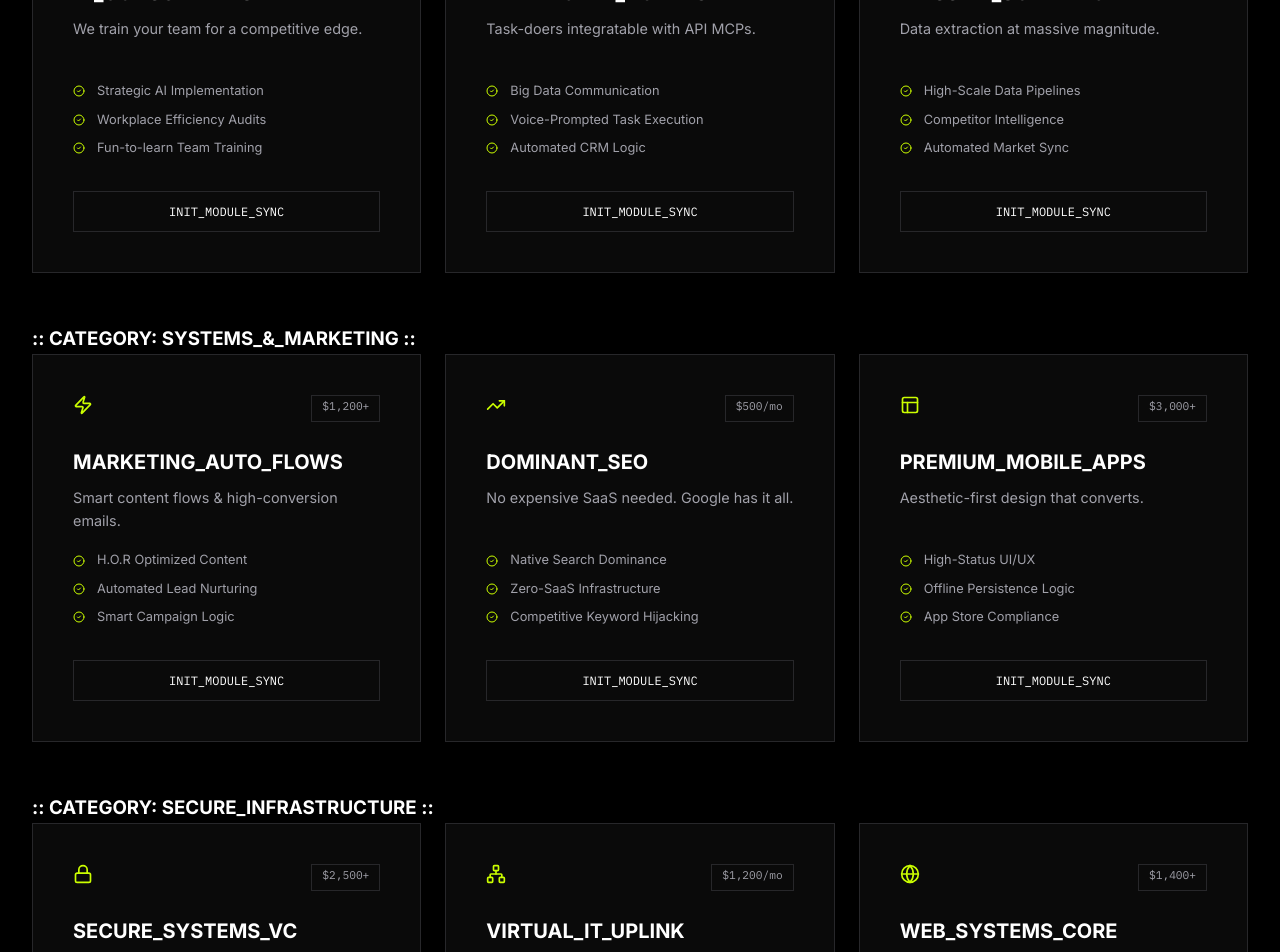
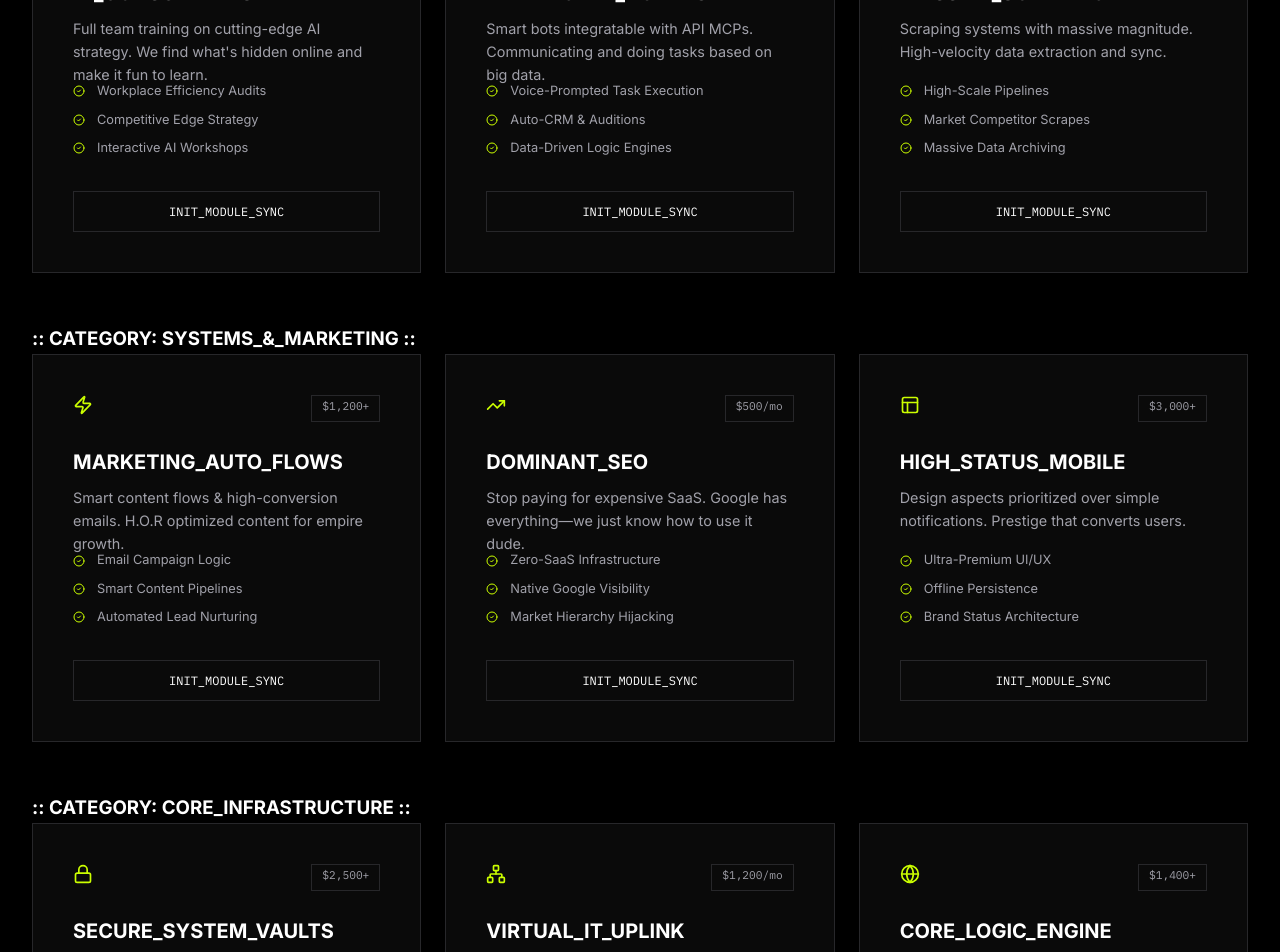
Before and after one commit to Dawgon-ai/404200faceleft, a React (Vite) app: page / in a window 1280 px wide. Shown: the part 2340-3292 px from the top of the page. Built offline with nearby package versions, Linux system fonts and the light colour scheme.

Commit message:
Finalizing service overhaul (Specific, high-status language) and fixed Sir Systems' tea-break logic.

```diff
--- a/src/components/ChatWidget.tsx
+++ b/src/components/ChatWidget.tsx
@@ -9,15 +9,24 @@ const ChatWidget = ({ isOpen, onClose }: { isOpen: boolean; onClose: () => void
   ]);
   const [input, setInput] = useState('');
   const [loading, setLoading] = useState(false);
+  const [consecutiveErrors, setConsecutiveErrors] = useState(0);
+  const [teaBreakMode, setTeaBreakMode] = useState(false);
   const chatRef = useRef<any>(null);
   const messagesEndRef = useRef<HTMLDivElement>(null);
+  const teaBreakTimerRef = useRef<any>(null);
 
   useEffect(() => {
     messagesEndRef.current?.scrollIntoView({ behavior: 'smooth' });
-  }, [messages, loading]);
+  }, [messages, loading, teaBreakMode]);
+
+  useEffect(() => {
+    return () => {
+      if (teaBreakTimerRef.current) clearTimeout(teaBreakTimerRef.current);
+    };
+  }, []);
 
   const handleSend = async () => {
-    if (!input.trim()) return;
+    if (!input.trim() || teaBreakMode) return;
     const userText = input;
     setInput('');
     setMessages(prev => [...prev, { role: 'user', text: userText }]);
@@ -64,21 +73,39 @@ const ChatWidget = ({ isOpen, onClose }: { isOpen: boolean; onClose: () => void
       const text = response.text();
 
       setMessages(prev => [...prev, { role: 'model', text: text }]);
+      setConsecutiveErrors(0);
       setLoading(false);
 
     } catch (error: any) {
       console.error('Detailed Gemini Error:', error);
 
-      let errorMsg = 'ERR: UPLINK_LOST.';
-      const msg = error?.message || '';
+      const errorResponses = [
+        "Spilled my tea, governor! The uplink has gone all wobbly. Check that API key in the .env, would you?",
+        "Right, this is a bit embarrassing. My brain's gone on a strike. Check your connection or the Gemini key.",
+        "Bloody hell! The signal is weaker than a cup of water masquerading as tea. Recheck that VITE_GEMINI_API_KEY.",
+        "System's having a proper tantrum. I can't reach the mother-ship. Are we sure the key is valid, mate?",
+        "Cor blimey! My digital pigeons aren't delivering messages. Something's amiss with the connection, dear.",
+        "A proper kerfuffle! My circuits are doing the cha-cha. Perhaps a quick check of the API key will sort it?",
+        "Oh dear, oh dear. It seems I've hit a bit of a snag. My apologies, but the digital ether is playing tricks on me. Is the API key in order?",
+        "My apologies, mate, but my connection to the grand network is as reliable as a British summer. Could you check the API key for me?"
+      ];
 
-      if (msg.includes('403')) errorMsg = 'ERR: AUTH_DENIED. RECHECK_KEY.';
-      else if (msg.includes('API_KEY_INVALID')) errorMsg = 'ERR: INVALID_KEY.';
-      else if (msg.includes('network')) errorMsg = 'ERR: NETWORK_TIMEOUT.';
-      else if (msg.includes('SAFETY')) errorMsg = 'ERR: RESPONSE_BLOCKED_BY_SAFETY.';
-
-      const snippet = msg.substring(0, 40);
-      setMessages(prev => [...prev, { role: 'model', text: `${errorMsg} [${snippet}...]` }]);
+      const randomError = errorResponses[Math.floor(Math.random() * errorResponses.length)];
+      setConsecutiveErrors(prev => {
+        const next = prev + 1;
+        if (next >= 3) {
+          setTeaBreakMode(true);
+          teaBreakTimerRef.current = setTimeout(() => {
+            setTeaBreakMode(false);
+            setConsecutiveErrors(0);
+            setMessages(prevMsgs => [...prevMsgs, { role: 'model', text: "Right, tea break's over! Sir Systems is back online and ready for action. What's next, dear?" }]);
+          }, 30000);
+          setMessages(prevMsgs => [...prevMsgs, { role: 'model', text: `[SIR_SYSTEMS_OFFLINE]: Blimey! That's three errors in a row. Sir Systems is off for a mandatory tea break to recalibrate. My apologies, governor. I'll be back in a jiffy!` }]);
+        } else {
+          setMessages(prevMsgs => [...prevMsgs, { role: 'model', text: `[SIR_SYSTEMS_ERROR]: ${randomError}` }]);
+        }
+        return next;
+      });
       setLoading(false);
     }
   };
@@ -111,6 +138,7 @@ const ChatWidget = ({ isOpen, onClose }: { isOpen: boolean; onClose: () => void
               </div>
             ))}
             {loading && <div className="chat-loading">{'>'} PROCESSING_QUERY...</div>}
+            {teaBreakMode && <div className="chat-loading">{'>'} SIR_SYSTEMS_ON_TEA_BREAK...</div>}
             <div ref={messagesEndRef} />
           </div>
           <div className="chat-footer">
@@ -120,10 +148,11 @@ const ChatWidget = ({ isOpen, onClose }: { isOpen: boolean; onClose: () => void
               value={input}
               onChange={(e) => setInput(e.target.value)}
               onKeyDown={(e) => e.key === 'Enter' && handleSend()}
-              placeholder="ENTER_COMMAND..."
+              placeholder={teaBreakMode ? "SIR_SYSTEMS_IS_ON_TEA_BREAK..." : "ENTER_COMMAND..."}
               autoFocus
+              disabled={teaBreakMode}
             />
-            <button onClick={handleSend}><Send size={14} /></button>
+            <button onClick={handleSend} disabled={teaBreakMode}><Send size={14} /></button>
           </div>
         </motion.div>
       )}
--- a/src/components/Services.tsx
+++ b/src/components/Services.tsx
@@ -13,7 +13,8 @@ import {
     Mic,
     Database,
     Globe,
-    Lock
+    Lock,
+    Users
 } from 'lucide-react';
 import { motion } from 'framer-motion';
 
@@ -49,7 +50,7 @@ const Services = () => {
             <div className="container">
                 <div className="section-header">
                     <h2 className="section-title">SYSTEM_MODULES</h2>
-                    <p className="section-subtitle">Engineered for absolute reliability and high-speed delivery.</p>
+                    <p className="section-subtitle">Engineered for absolute reliability and massive magnitude.</p>
                 </div>
 
                 <div className="market-focus">
@@ -57,27 +58,27 @@ const Services = () => {
                 </div>
                 <div className="services-grid">
                     <ServiceBlock
-                        icon={Bot}
+                        icon={Users}
                         title="AI_CONSULTANTS"
                         price="$1,500+"
-                        subtitle="We train your team for a competitive edge."
-                        items={["Strategic AI Implementation", "Workplace Efficiency Audits", "Fun-to-learn Team Training"]}
+                        subtitle="Full team training on cutting-edge AI strategy. We find what's hidden online and make it fun to learn."
+                        items={["Workplace Efficiency Audits", "Competitive Edge Strategy", "Interactive AI Workshops"]}
                         delay={1}
                     />
                     <ServiceBlock
                         icon={Cpu}
                         title="INTELLIGENT_AGENTS"
                         price="$2,200+"
-                        subtitle="Task-doers integratable with API MCPs."
-                        items={["Big Data Communication", "Voice-Prompted Task Execution", "Automated CRM Logic"]}
+                        subtitle="Smart bots integratable with API MCPs. Communicating and doing tasks based on big data."
+                        items={["Voice-Prompted Task Execution", "Auto-CRM & Auditions", "Data-Driven Logic Engines"]}
                         delay={2}
                     />
                     <ServiceBlock
                         icon={Database}
                         title="MASSIVE_SCRAPING"
                         price="$800+"
-                        subtitle="Data extraction at massive magnitude."
-                        items={["High-Scale Data Pipelines", "Competitor Intelligence", "Automated Market Sync"]}
+                        subtitle="Scraping systems with massive magnitude. High-velocity data extraction and sync."
+                        items={["High-Scale Pipelines", "Market Competitor Scrapes", "Massive Data Archiving"]}
                         delay={3}
                     />
                 </div>
@@ -91,55 +92,55 @@ const Services = () => {
                         icon={Zap}
                         title="MARKETING_AUTO_FLOWS"
                         price="$1,200+"
-                        subtitle="Smart content flows & high-conversion emails."
-                        items={["H.O.R Optimized Content", "Automated Lead Nurturing", "Smart Campaign Logic"]}
+                        subtitle="Smart content flows & high-conversion emails. H.O.R optimized content for empire growth."
+                        items={["Email Campaign Logic", "Smart Content Pipelines", "Automated Lead Nurturing"]}
                         delay={4}
                     />
                     <ServiceBlock
                         icon={TrendingUp}
                         title="DOMINANT_SEO"
                         price="$500/mo"
-                        subtitle="No expensive SaaS needed. Google has it all."
-                        items={["Native Search Dominance", "Zero-SaaS Infrastructure", "Competitive Keyword Hijacking"]}
+                        subtitle="Stop paying for expensive SaaS. Google has everything—we just know how to use it dude."
+                        items={["Zero-SaaS Infrastructure", "Native Google Visibility", "Market Hierarchy Hijacking"]}
                         delay={5}
                     />
                     <ServiceBlock
                         icon={Layout}
-                        title="PREMIUM_MOBILE_APPS"
+                        title="HIGH_STATUS_MOBILE"
                         price="$3,000+"
-                        subtitle="Aesthetic-first design that converts."
-                        items={["High-Status UI/UX", "Offline Persistence Logic", "App Store Compliance"]}
+                        subtitle="Design aspects prioritized over simple notifications. Prestige that converts users."
+                        items={["Ultra-Premium UI/UX", "Offline Persistence", "Brand Status Architecture"]}
                         delay={6}
                     />
                 </div>
 
                 <br /><br />
                 <div className="market-focus">
-                    <h3 className="market-title">:: CATEGORY: SECURE_INFRASTRUCTURE ::</h3>
+                    <h3 className="market-title">:: CATEGORY: CORE_INFRASTRUCTURE ::</h3>
                 </div>
                 <div className="services-grid">
                     <ServiceBlock
                         icon={Lock}
-                        title="SECURE_SYSTEMS_VC"
+                        title="SECURE_SYSTEM_VAULTS"
                         price="$2,500+"
-                        subtitle="Hardened architecture for high-risk data."
-                        items={["AES-256 Encryption", "Virtual IT / MSP Support", "Total Data Sovereignty"]}
+                        subtitle="Total data sovereignty. Don't touch web systems? We build core fortresses."
+                        items={["Hardened AES-256 Layers", "Virtual IT / MSP Support", "Confidential Logic Boards"]}
                         delay={7}
                     />
                     <ServiceBlock
                         icon={Network}
                         title="VIRTUAL_IT_UPLINK"
                         price="$1,200/mo"
-                        subtitle="24/7 shielding and infrastructure management."
-                        items={["Remote Workspace Setup", "Access Control (IAM)", "Uptime Monitoring"]}
+                        subtitle="24/7 shielding. We don't 'touch' your site, we protect your empire from the outside in."
+                        items={["Access Control (IAM)", "Uptime Monitoring", "Remote Core Setup"]}
                         delay={8}
                     />
                     <ServiceBlock
                         icon={Globe}
-                        title="WEB_SYSTEMS_CORE"
+                        title="CORE_LOGIC_ENGINE"
                         price="$1,400+"
-                        subtitle="Full-scale web applications and dashboards."
-                        items={["Tailwind + React Stack", "Edge Deployment", "Scalable Logic Boards"]}
+                        subtitle="Absolute reliability for high-status systems. Not just another web app."
+                        items={["Protocol Integration", "Edge Deployment", "Scalable Business Logic"]}
                         delay={9}
                     />
                 </div>
```
